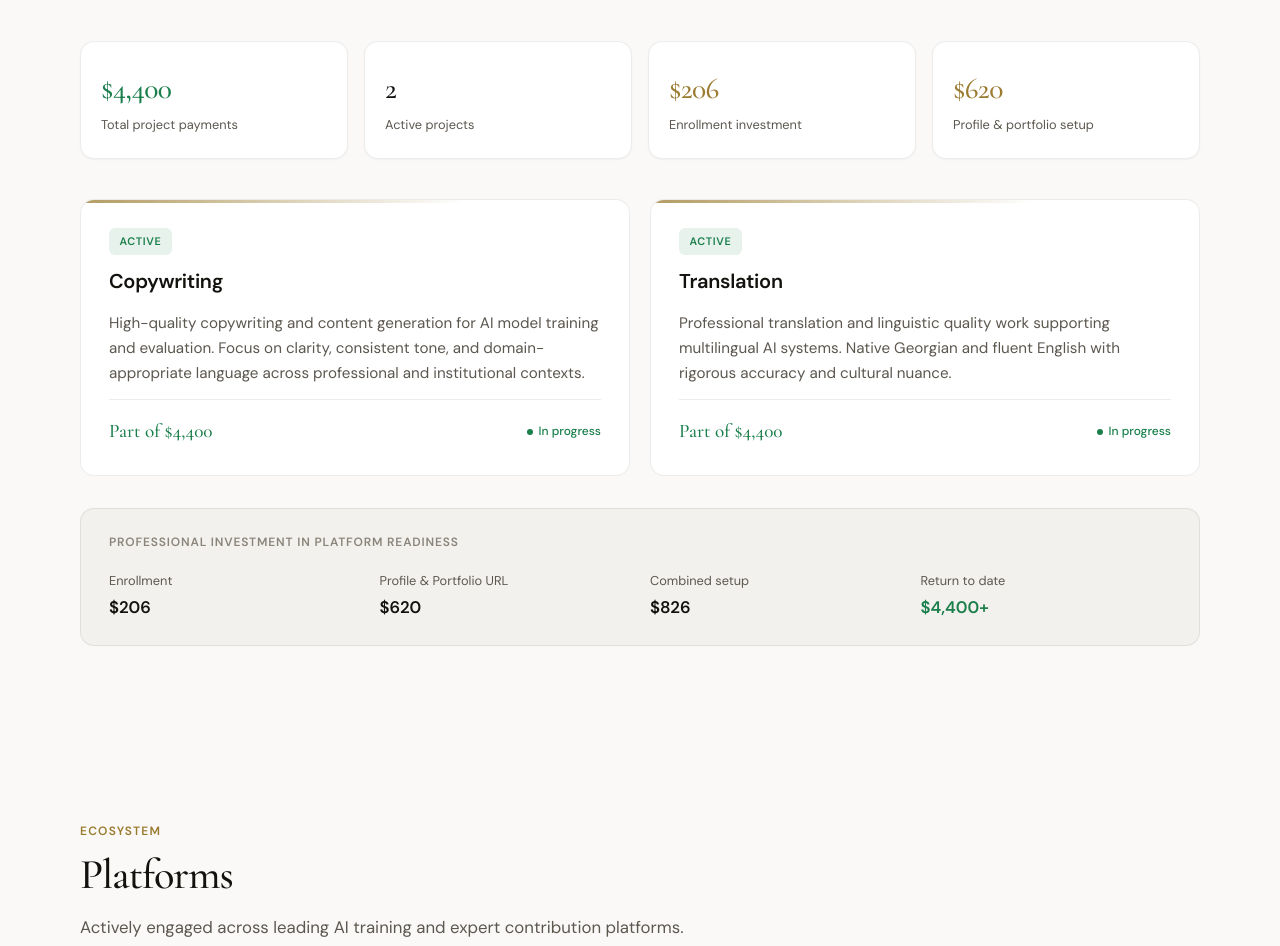
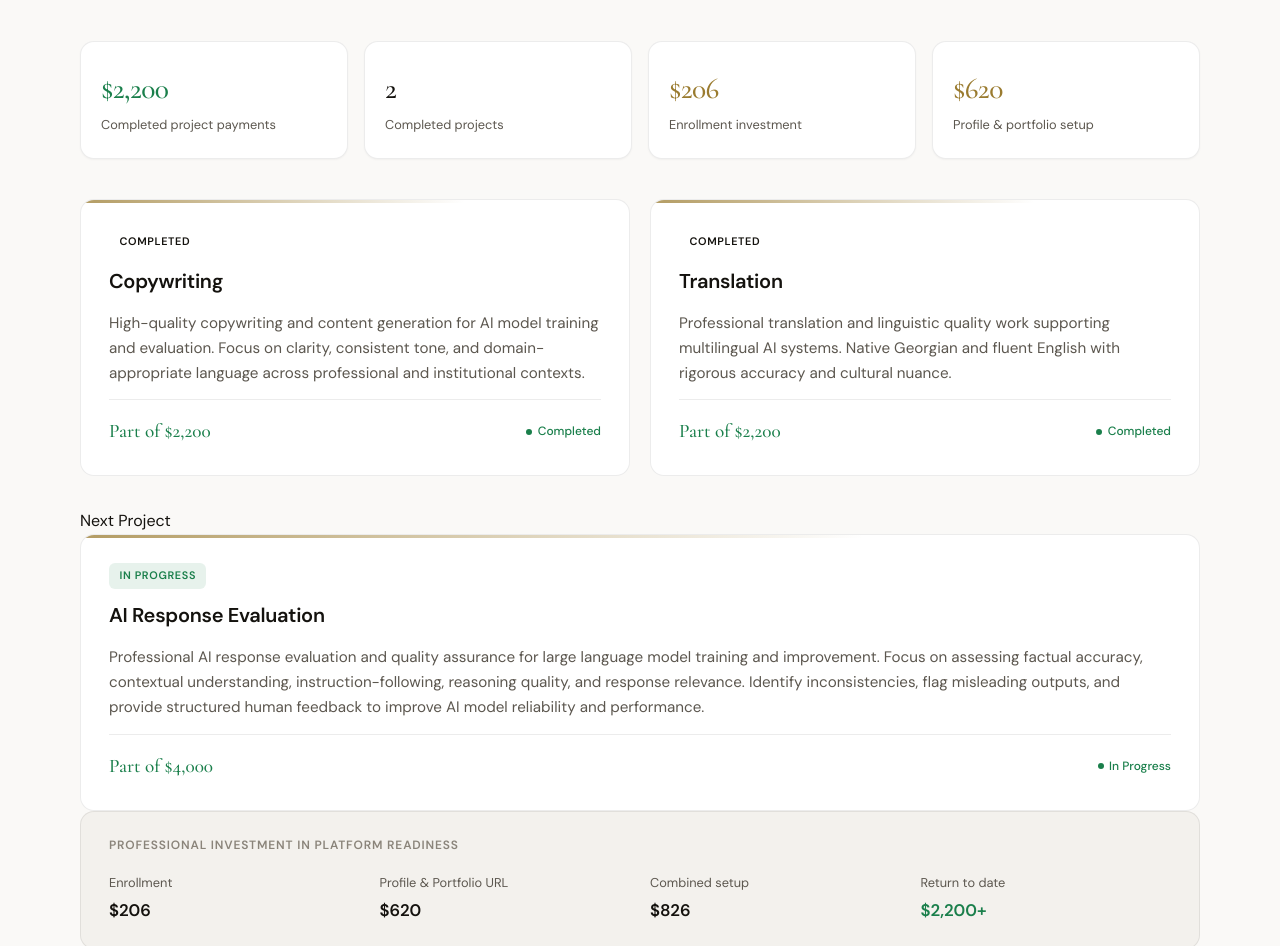
Before and after one commit to pharmmiracle123/ana-amiranashvili-profile, a plain HTML site: page index.html in a window 1280 px wide. Shown: the part 1109-2055 px from the top of the page. Drawn offline with nearby package versions, Linux system fonts and the light colour scheme.

Commit message:
Update project payment values and statuses

```diff
--- a/index.html
+++ b/index.html
@@ -4,7 +4,7 @@
   <meta charset="UTF-8" />
   <meta name="viewport" content="width=device-width, initial-scale=1.0, viewport-fit=cover" />
   <title>Ana Amiranashvili — Professional Portfolio</title>
-  <meta name="description" content="Ana Amiranashvili — Project & Language Services Professional. Active on Micro1, Outlier, Handshake, CrowdGen & Mercor. Track record: Copywriting & Translation ($4,400)." />
+  <meta name="description" content="Ana Amiranashvili — Project & Language Services Professional. Active on Micro1, Outlier, Handshake, CrowdGen & Mercor. Track record: Copywriting & Translation ($2,200)." />
   <meta name="theme-color" content="#faf9f7" media="(prefers-color-scheme: light)" />
   <meta name="theme-color" content="#0c0c0d" media="(prefers-color-scheme: dark)" />
   <meta property="og:title" content="Ana Amiranashvili — Professional Portfolio" />
@@ -140,12 +140,12 @@
 
         <div class="stats-row">
           <article class="stat-card">
-            <p class="stat-value text-success">$4,400</p>
-            <p class="stat-label">Total project payments</p>
+            <p class="stat-value text-success">$2,200</p>
+            <p class="stat-label">Completed project payments</p>
           </article>
           <article class="stat-card">
             <p class="stat-value">2</p>
-            <p class="stat-label">Active projects</p>
+            <p class="stat-label">Completed projects</p>
           </article>
           <article class="stat-card">
             <p class="stat-value text-accent">$206</p>
@@ -160,28 +160,46 @@
         <div class="projects-grid">
           <article class="project-card">
             <div class="project-top">
-              <span class="badge badge-live">Active</span>
+              <span class="badge badge-done">Completed</span>
               <h3>Copywriting</h3>
             </div>
             <p>
               High-quality copywriting and content generation for AI model training and evaluation. Focus on clarity, consistent tone, and domain-appropriate language across professional and institutional contexts.
             </p>
             <footer class="project-meta">
-              <span class="project-pay">Part of $4,400</span>
-              <span class="project-status">In progress</span>
+              <span class="project-pay">Part of $2,200</span>
+              <span class="project-status is-done">Completed</span>
             </footer>
           </article>
           <article class="project-card">
             <div class="project-top">
-              <span class="badge badge-live">Active</span>
+              <span class="badge badge-done">Completed</span>
               <h3>Translation</h3>
             </div>
             <p>
               Professional translation and linguistic quality work supporting multilingual AI systems. Native Georgian and fluent English with rigorous accuracy and cultural nuance.
             </p>
             <footer class="project-meta">
-              <span class="project-pay">Part of $4,400</span>
-              <span class="project-status">In progress</span>
+              <span class="project-pay">Part of $2,200</span>
+              <span class="project-status is-done">Completed</span>
+            </footer>
+          </article>
+        </div>
+
+        <!-- Next Project -->
+        <div class="next-project-wrap">
+          <p class="next-label">Next Project</p>
+          <article class="project-card project-card-next">
+            <div class="project-top">
+              <span class="badge badge-live">In Progress</span>
+              <h3>AI Response Evaluation</h3>
+            </div>
+            <p>
+              Professional AI response evaluation and quality assurance for large language model training and improvement. Focus on assessing factual accuracy, contextual understanding, instruction-following, reasoning quality, and response relevance. Identify inconsistencies, flag misleading outputs, and provide structured human feedback to improve AI model reliability and performance.
+            </p>
+            <footer class="project-meta">
+              <span class="project-pay">Part of $4,000</span>
+              <span class="project-status">In Progress</span>
             </footer>
           </article>
         </div>
@@ -203,7 +221,7 @@
             </div>
             <div class="inv-item">
               <span class="inv-label">Return to date</span>
-              <span class="inv-value text-success">$4,400+</span>
+              <span class="inv-value text-success">$2,200+</span>
             </div>
           </div>
         </aside>
```
